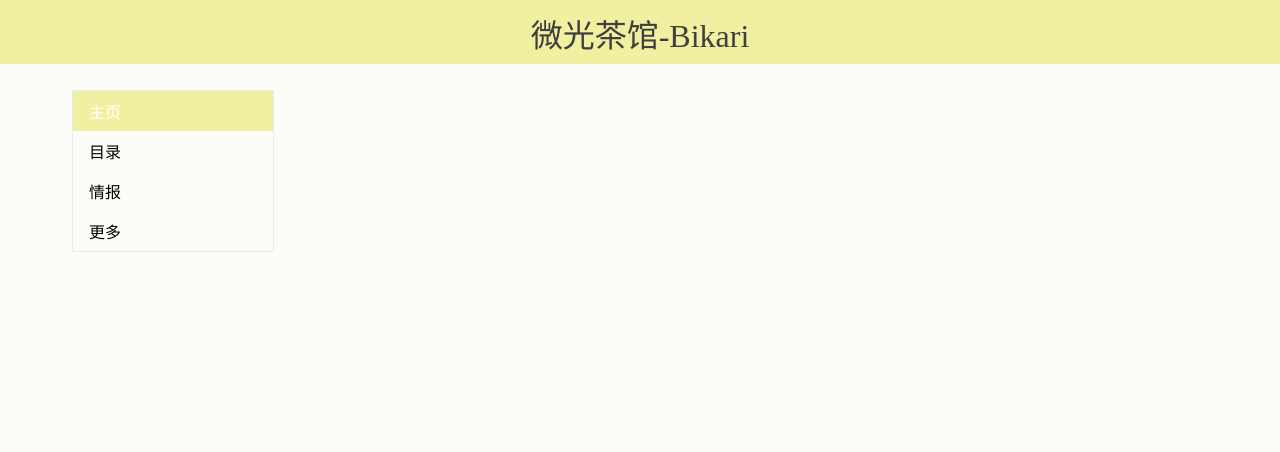
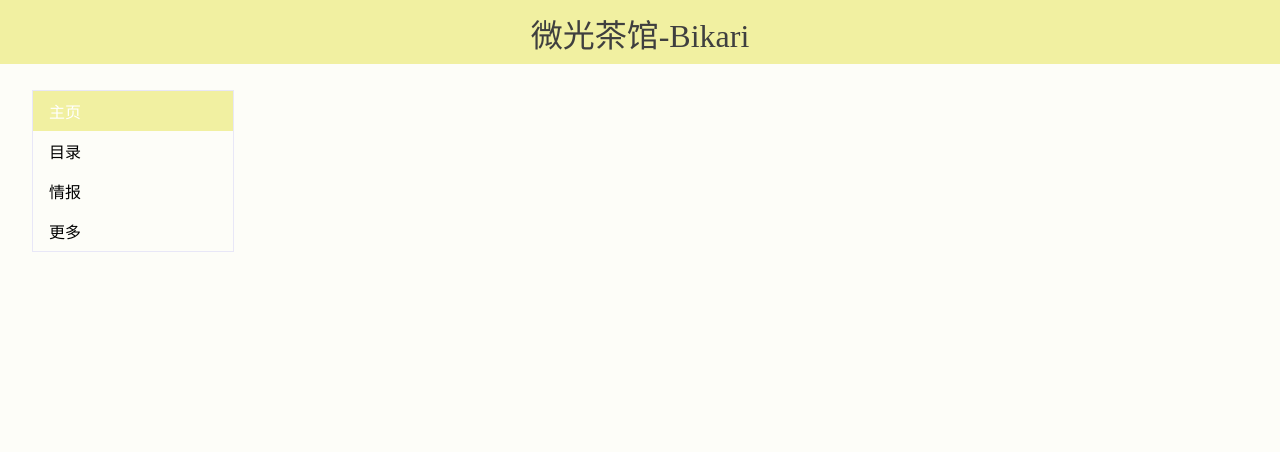
Before and after one commit to Lycoiref/BikariArchive, a PHP site: page /index.html in a window 1280 px wide. Shown: the top 452 px of the page. Run offline with PHP 8.4, Linux system fonts and the light colour scheme.

Commit message:
Normal Change

```diff
--- a/css/MBStyle.css
+++ b/css/MBStyle.css
@@ -39,7 +39,7 @@ header {
 .SideBar {
     float: left;
     border: 1px solid rgb(232,231,247);
-    margin: 32px 0 0 64px;
+    margin: 32px 0 0 24px;
     padding: 0;
     width: 200px;
     background : transparent;
@@ -75,10 +75,10 @@ div.SideBar ul.demo-vertical a.active {
 
 /* 正文内容 */
 div.MainContent {
-    margin: 0 0 0 300px;
+    margin: 0 0 0 256px;
     padding: 32px 0 0 0;
     border: 0;
-    width: min(calc(100vw - 320px), 900px);
+    width: min(calc(100vw - 310px), 900px);
     background: transparent;
 }
 
```
